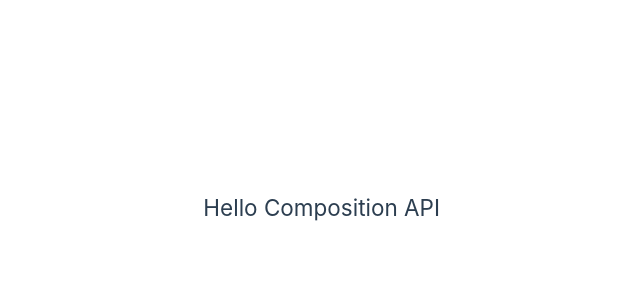
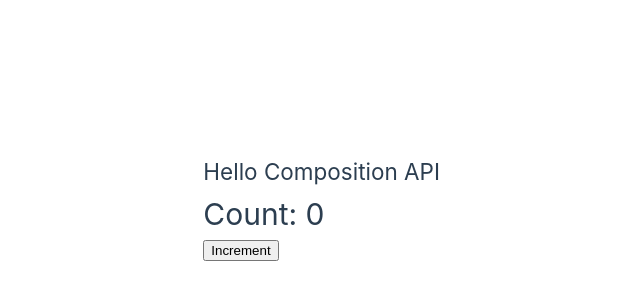
Before and after one commit to jardelbordignon/vue-book-list, a Vue app: page / in a window 1280 px wide. Shown: the part 192-492 px from the top of the page, without its empty margins (200-840 px from the left). Built offline with nearby package versions, Linux system fonts and the light colour scheme.

Commit message:
:sparkles: reactivity with ref

```diff
--- a/src/views/HomeView.vue
+++ b/src/views/HomeView.vue
@@ -1,7 +1,19 @@
-<script setup></script>
+<script setup>
+import { ref } from 'vue'
+
+// ref para tipos primitivos como number, string, boolean
+const count = ref(0)
+
+function increment() {
+  count.value++
+}
+</script>
 
 <template>
   <div>
     <h2>Hello Composition API</h2>
+    <h1>Count: {{ count }}</h1>
+    <!-- <button @click="count++">Increment</button> -->
+    <button @click="increment">Increment</button>
   </div>
 </template>
```
